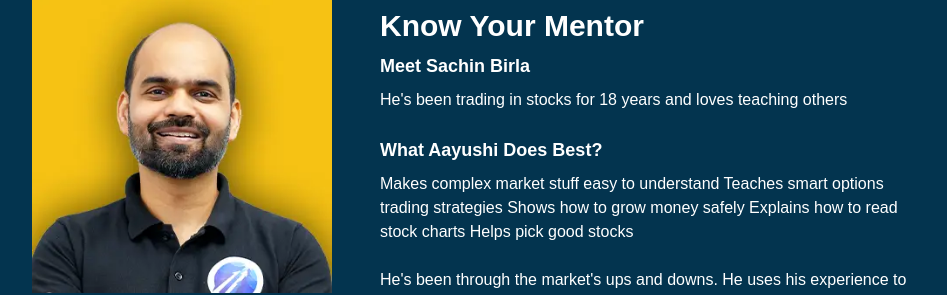
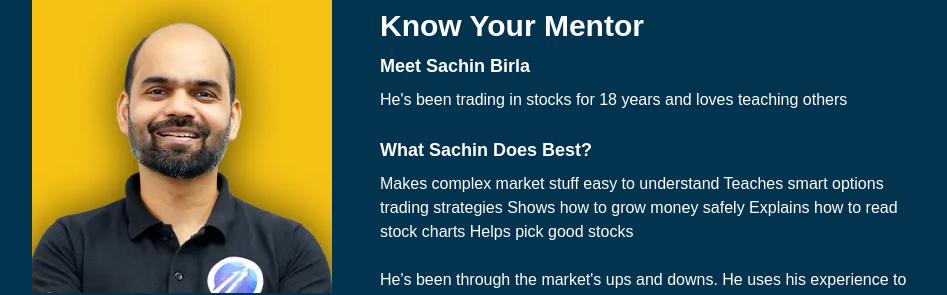
Before and after one commit to AshishAggarwal1308/st-landing, a Next.js app: page /options-trading in a window 1280 px wide. Shown: the part 3660-3955 px from the top of the page, without its empty margins (160-1107 px from the left). Built offline with nearby package versions, Linux system fonts and the light colour scheme; no server answers.

Commit message:
created a page for options trading

```diff
--- a/app/options-trading/page.tsx
+++ b/app/options-trading/page.tsx
@@ -540,7 +540,7 @@
                                     </div>
 
                                     <div>
-                                        <h3 className="font-semibold text-lg mb-2">What Aayushi Does Best?</h3>
+                                        <h3 className="font-semibold text-lg mb-2">What Sachin Does Best?</h3>
                                         <p>Makes complex market stuff easy to understand
                                             Teaches smart options trading strategies
                                             Shows how to grow money safely
```
